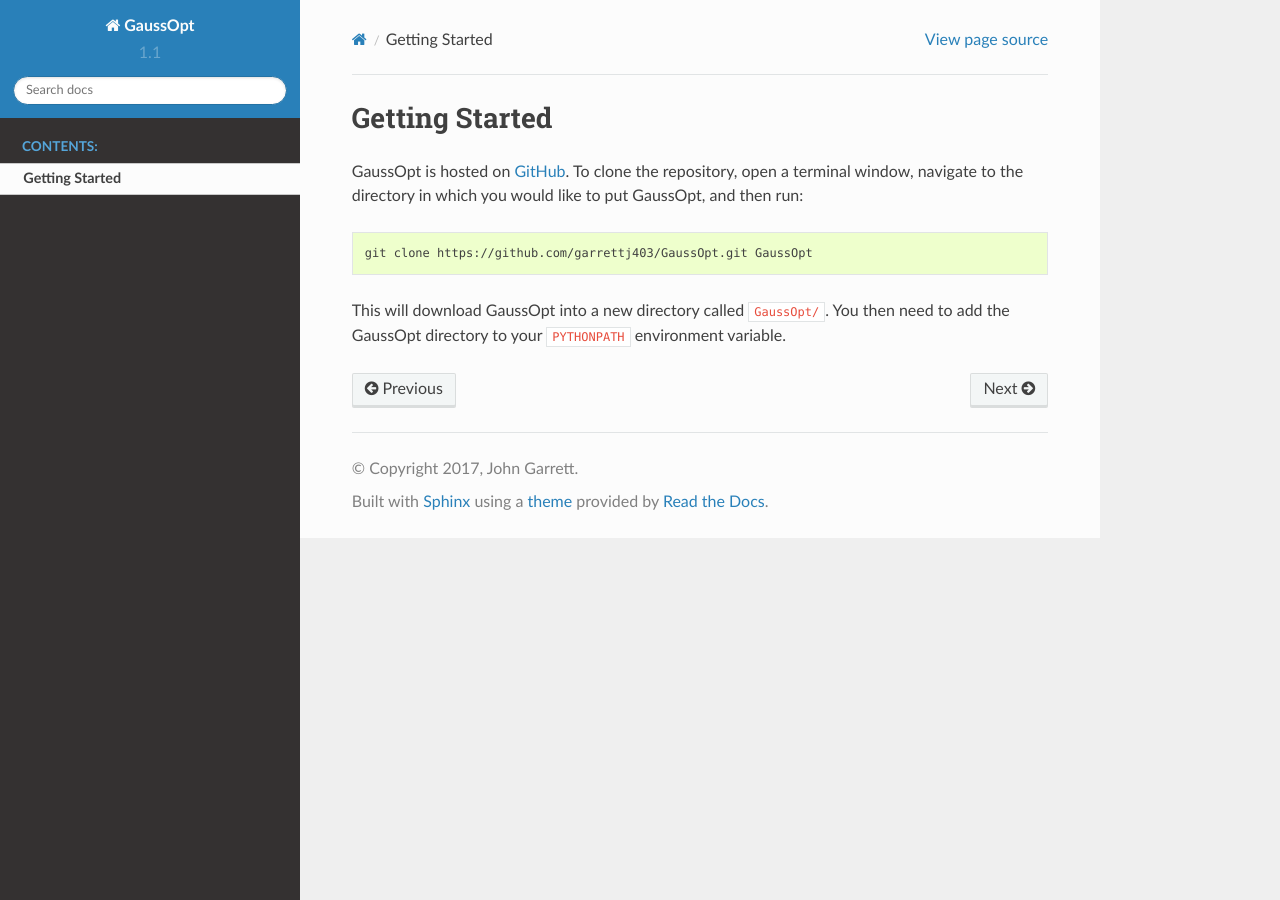
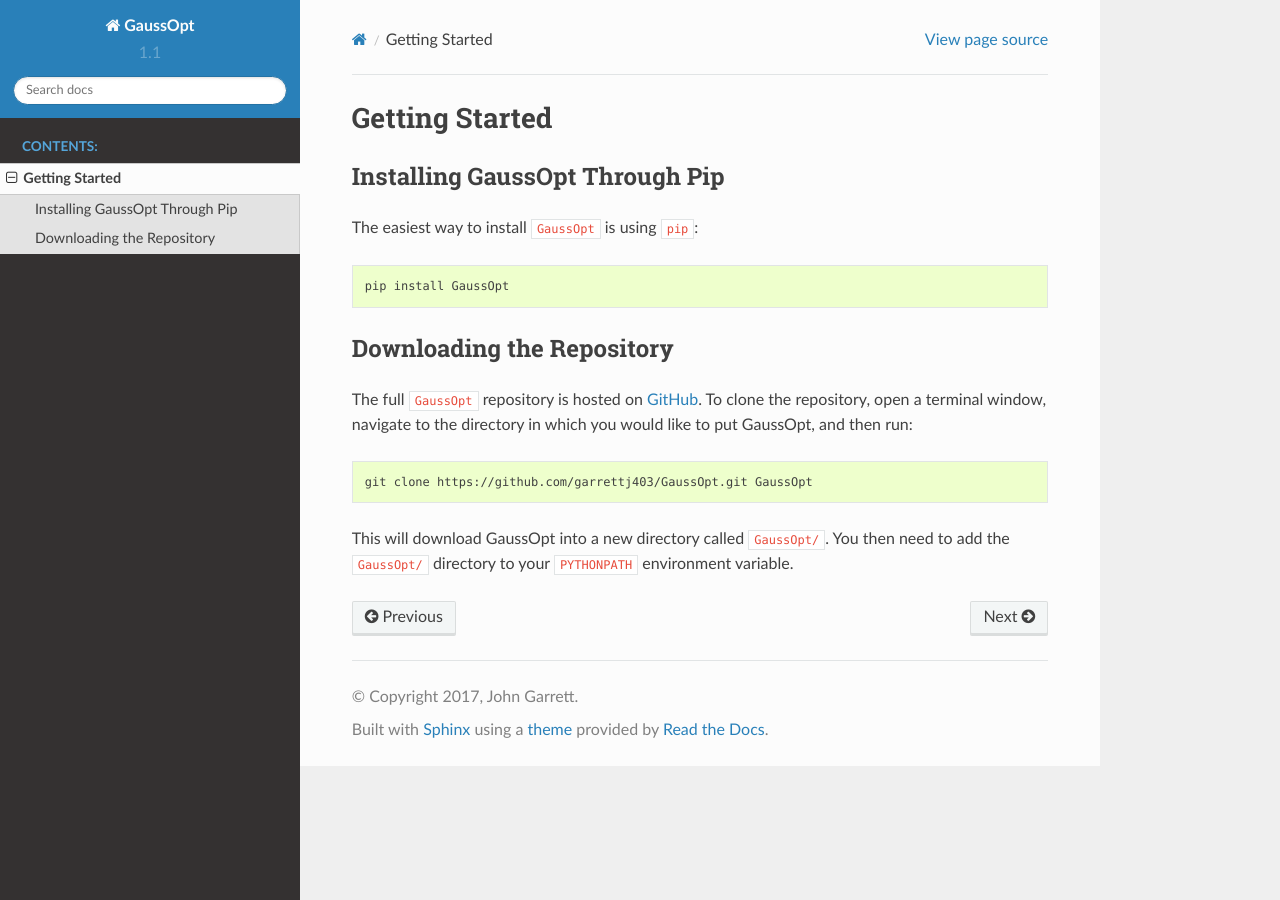
Before and after one commit to garrettj403/GaussOpt, a Sphinx documentation site: the page built from docs/source/setup.rst, in a window 1280 px wide. Built offline with Sphinx 7.4.7 and the Read the Docs theme 2.0.0, drawn with Linux system fonts in a browser that asks for light colours.

Commit message:
Update docs

```diff
--- a/docs/source/index.rst
+++ b/docs/source/index.rst
@@ -14,7 +14,7 @@ Quasi-optical analysis is important whenever the wavelength is comparable to the
 
 **License:** MIT
 
-**Language:** Python 2.7
+**Language:** Python 3.7
 
 **On PyPi:** https://pypi.python.org/pypi/GaussOpt
 
--- a/docs/source/setup.rst
+++ b/docs/source/setup.rst
@@ -1,7 +1,19 @@
 Getting Started
 ===============
 
-GaussOpt is hosted on `GitHub`_. To clone the repository, open a terminal window, navigate to the directory in which you would like to put GaussOpt, and then run:
+Installing GaussOpt Through Pip
+-------------------------------
+
+The easiest way to install ``GaussOpt`` is using ``pip``:
+
+.. code-block:: bash
+
+   pip install GaussOpt
+
+Downloading the Repository
+--------------------------
+
+The full ``GaussOpt`` repository is hosted on `GitHub`_. To clone the repository, open a terminal window, navigate to the directory in which you would like to put GaussOpt, and then run:
 
 .. _GitHub: https://github.com/garrettj403/GaussOpt/
 
@@ -9,4 +21,4 @@ GaussOpt is hosted on `GitHub`_. To clone the repository, open a terminal window
 
    git clone https://github.com/garrettj403/GaussOpt.git GaussOpt
 
-This will download GaussOpt into a new directory called ``GaussOpt/``. You then need to add the GaussOpt directory to your ``PYTHONPATH`` environment variable.
+This will download GaussOpt into a new directory called ``GaussOpt/``. You then need to add the ``GaussOpt/`` directory to your ``PYTHONPATH`` environment variable.
```
